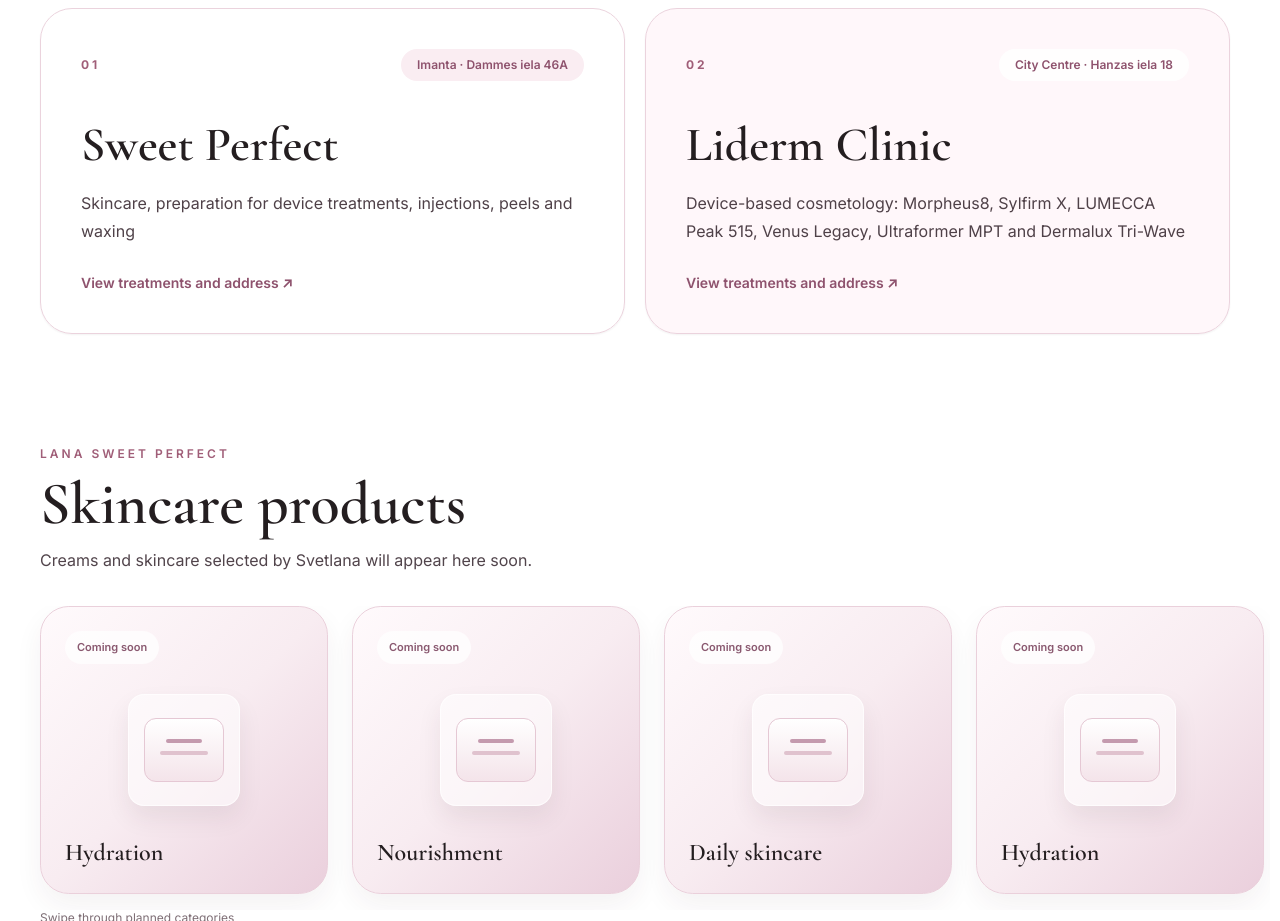
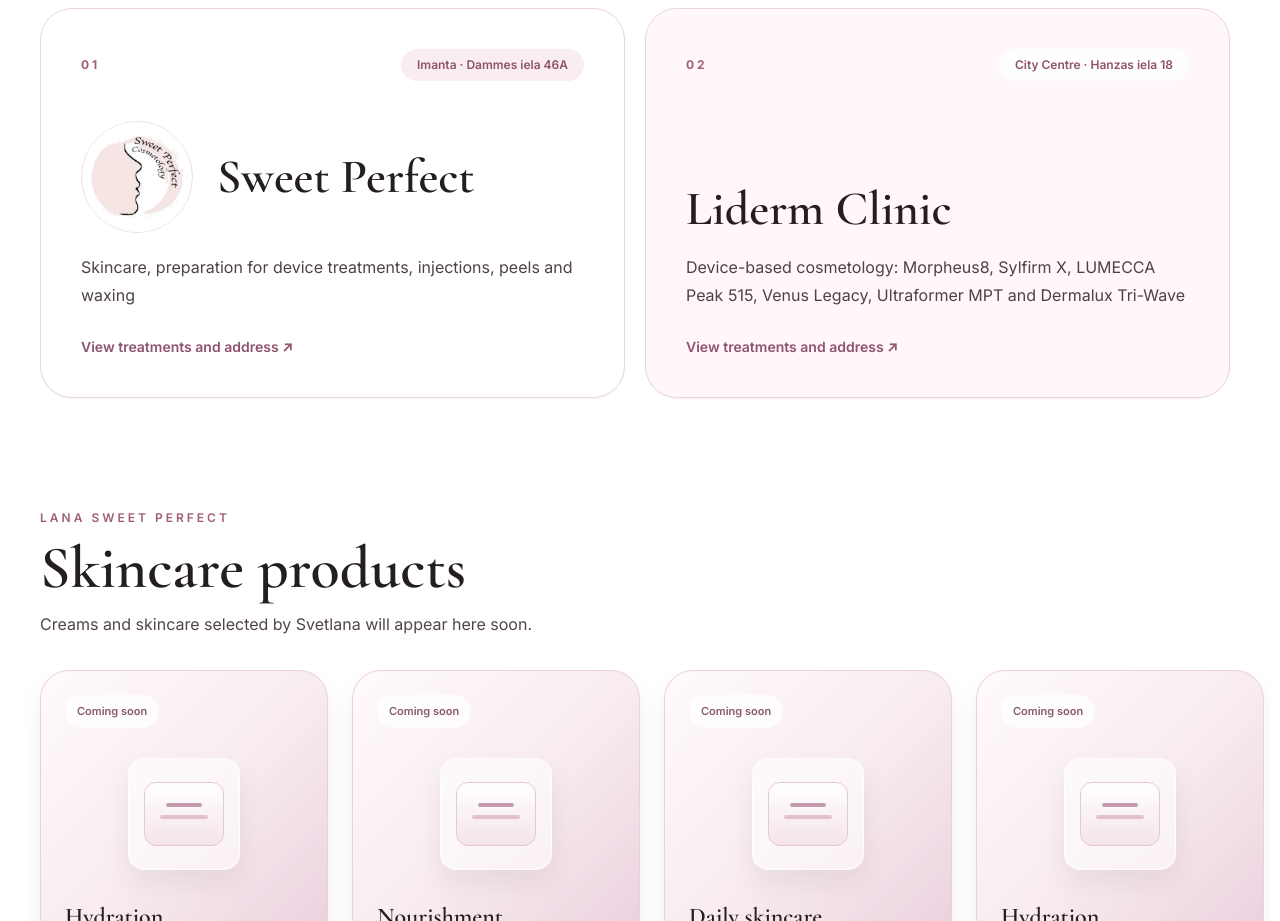
Before and after one commit to SergeyJak/Sweet-lana, a Next.js app: page /en in a window 1280 px wide. Shown: the part 1260-2181 px from the top of the page. Built offline with nearby package versions, Linux system fonts and the light colour scheme; no server answers.

Commit message:
Show original Sweet Perfect logo on Imanta location card only

```diff
--- a/src/app/[locale]/page.tsx
+++ b/src/app/[locale]/page.tsx
@@ -82,7 +82,10 @@ export default async function Home({ params }: { params: Promise<{ locale: strin
             <a href={`/${locale}/cabinet/imanta`} className="group flex min-h-72 flex-col justify-between rounded-[2rem] border border-[#ebd3dd] bg-white/95 p-7 shadow-sm backdrop-blur-sm transition hover:-translate-y-1 hover:shadow-xl sm:p-10">
               <div className="flex items-center justify-between"><span className="text-xs font-bold tracking-[0.25em] text-[#a05e78]">01</span><span className="rounded-full bg-[#faedf2] px-4 py-2 text-xs font-semibold text-[#8e526d]">{c.imantaArea} · {BUSINESS.streetAddress}</span></div>
               <div className="mt-10">
-                <h3 className="font-serif text-5xl !text-[#241e20]">{c.imantaTitle}</h3>
+                <div className="flex items-center gap-4 sm:gap-6">
+                  <img src="/sweet-perfect-logo.webp" alt="Sweet Perfect Cosmetology" width="300" height="300" loading="lazy" decoding="async" className="h-24 w-24 shrink-0 rounded-full border border-[#f0dce4] bg-white object-contain sm:h-28 sm:w-28" />
+                  <h3 className="font-serif text-4xl !text-[#241e20] sm:text-5xl">{c.imantaTitle}</h3>
+                </div>
                 <p className="mt-5 max-w-lg text-base leading-7 text-[#4f4148]">{c.imantaDetail}</p>
                 <p className="mt-7 text-sm font-semibold text-[#8e526d]">{c.choose} ↗</p>
               </div>
```
